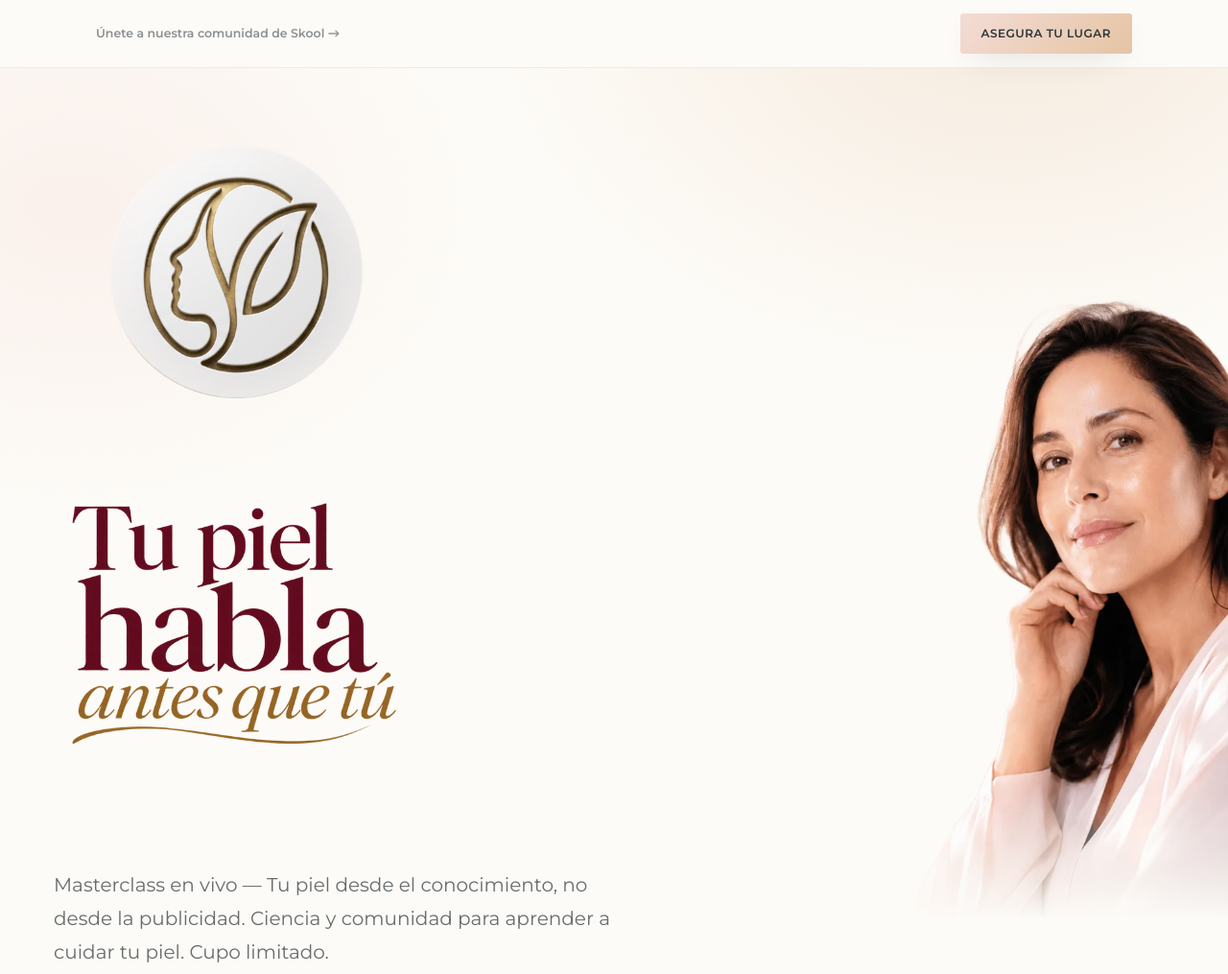
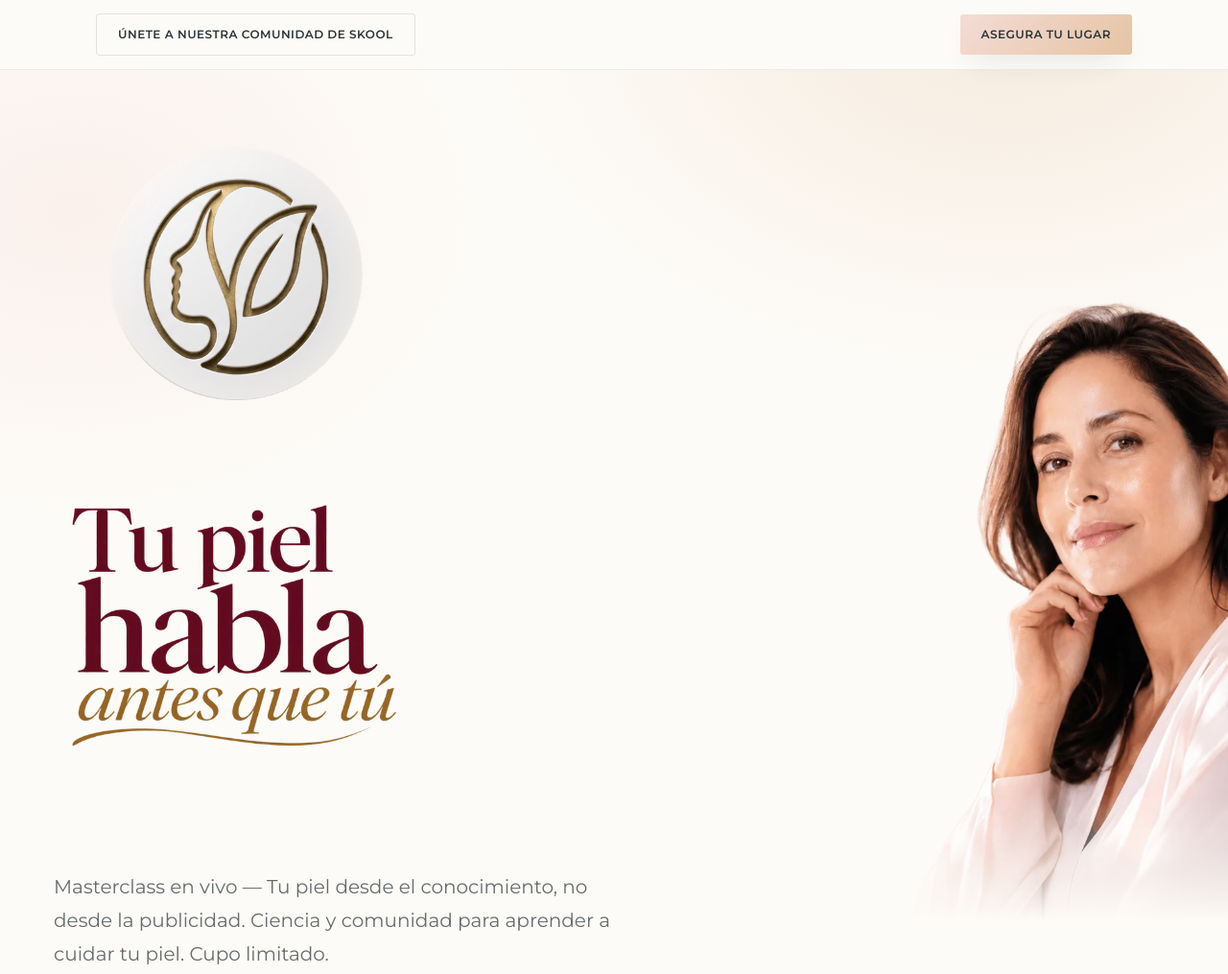
Before and after one commit to samuelotniel1-creator/Glow21, a website: page public/preregistro.html in a window 1280 px wide. Shown: the top 1015 px of the page at 96% size. Drawn offline with nearby package versions, Linux system fonts and the light colour scheme; no server answers; a web font is replaced by a local one.

Commit message:
Make the Skool community link a button instead of a text link
Matches the visual weight of a real CTA per request, still styled as
secondary (outline) so "Asegura tu lugar" stays the primary action.

```diff
--- a/public/preregistro.html
+++ b/public/preregistro.html
@@ -111,15 +111,9 @@ src="https://www.facebook.com/tr?id=1416585077128417&ev=PageView&noscript=1"
     width: 100%; max-width: 1080px; margin: 0 auto;
     display: flex; align-items: center; justify-content: space-between; gap: 16px; flex-wrap: wrap;
   }
-  .top-bar-community {
-    font-size: 12.5px; font-weight: 600; color: var(--slate-70);
-    text-decoration: none; opacity: 0.75; white-space: nowrap;
-    transition: opacity 0.2s ease;
-  }
-  .top-bar-community:hover { opacity: 1; }
   @media (max-width: 640px) {
     .top-bar-inner { justify-content: center; }
-    .top-bar-community { display: none; }
+    .top-bar-secondary { display: none; }
   }
 
   /* ---------- Hero ---------- */
@@ -301,7 +295,7 @@ src="https://www.facebook.com/tr?id=1416585077128417&ev=PageView&noscript=1"
 
 <div class="top-bar">
   <div class="top-bar-inner">
-    <a href="https://www.skool.com/glow21-4957" target="_blank" rel="noopener" class="top-bar-community">Únete a nuestra comunidad de Skool →</a>
+    <a href="https://www.skool.com/glow21-4957" target="_blank" rel="noopener" class="btn btn-outline btn-small top-bar-secondary">Únete a nuestra comunidad de Skool</a>
     <a href="#registro" class="btn btn-primary btn-small">Asegura tu lugar</a>
   </div>
 </div>
```
